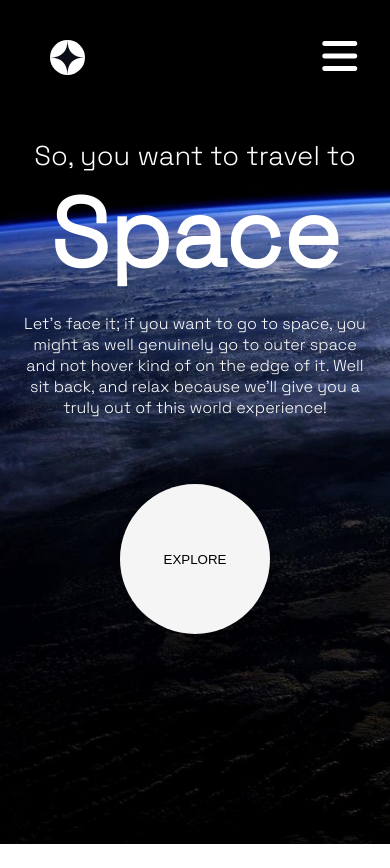
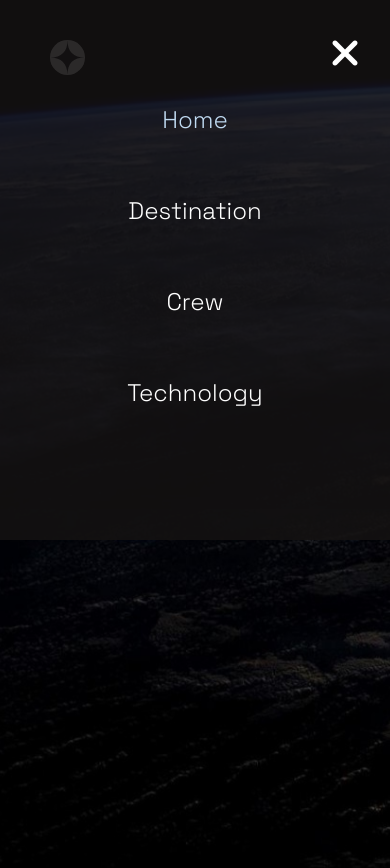
Before and after one commit to Davimrp/Space-Tourism-, a plain HTML site: page index.html in a window 390 px wide. Both pictures are taken after a click on the icon 339 px from the left and 56 px from the top of the page. Shown: the top 868 px of the page. Before the commit the page ends 844 px from the top, so only its background shows below. Drawn offline with Linux system fonts and the light colour scheme.

Commit message:
menu mobile do index adicionado

```diff
--- a/Css/body/body.css
+++ b/Css/body/body.css
@@ -1,3 +1,5 @@
+
+
 body {
   width: 100%;
   height: 100vh;
@@ -20,6 +22,7 @@ body::before{
   background-size: cover;
   animation: kenburns-bottom 50s linear infinite alternate forwards;
   z-index: 2;
+  overflow: hidden;
 }
 
 #menu-mobile{
--- a/Css/responsividade/index-max-mobile.css
+++ b/Css/responsividade/index-max-mobile.css
@@ -1,26 +1,3 @@
-body {
-    width: 100%;
-    height: 100vh;
-    display: flex;
-    flex-direction: column;
-    font-family: Space Grotesk, sans-serif;
-    margin: 0;
-    position: relative;
-    overflow: auto;
-    overflow-x: hidden;
-}
-body::before{
-    content: "";
-    position: absolute;
-    top: 0;
-    left: 0;
-    width: 100%;
-    height: 100%;
-    background: black url(../../assets/Planet-earth-surface-atmosphere_1920x1080.jpg) no-repeat;
-    background-size: cover;
-    animation: none;
-    z-index: 2;
-}
 
 nav::before{
     content: "";
@@ -47,7 +24,6 @@ main {
     margin: auto;
     margin-top: 30px;
     justify-content: start;
-    position: relative;
 }
 
 main .text {
@@ -58,6 +34,7 @@ main .text {
 main .text h1{
     font-size: 1.7rem;
     font-weight: 300;
+
 }
 main button {
     background-color: #fffffff5;
@@ -69,6 +46,7 @@ main button {
 
 #menu-mobile{
     display: block;
+    position: static;
 }
 
 i{
@@ -80,18 +58,17 @@ i{
 
 .menu-mobile-active{
     background-color: rgba(19, 17, 17, 0.897);
-    display: flex;
+    position: absolute;
+    width: 100vw;
+    top: -20px;
+    height: 560px;
+    font-size: 1.5rem;
+    display: none;
     flex-direction: column;
+    align-items: center;
     justify-content: center;
-    align-items: center;
-    position: absolute;
-    top: -50%;
-    left: -307px;
-    width: 100vw;
-    height: 500px;
-    font-size: 1.5rem;
+    animation: apareceDaDireita .2s ease-out;
 
-    display: none;
 }
 
 .fa-xmark{
--- /dev/null
+++ b/JS/index.js
@@ -0,0 +1,19 @@
+const botaoMenu = document.querySelector('.fa-bars');
+const menuMobile = document.querySelector('.menu-mobile-active');
+const botaoSairMenu = document.getElementById('sair-menu')
+
+
+function abrirMenu(){
+    menuMobile.style.display = 'flex'
+    document.querySelector('main').style.display = 'none';
+    botaoMenu.style.opacity = '0';
+}
+botaoMenu.addEventListener('click', abrirMenu)
+
+
+function fecharMenu(){
+    menuMobile.style.display = 'none'
+    document.querySelector('main').style.display = 'flex';
+    botaoMenu.style.opacity = '1';
+}
+botaoSairMenu.addEventListener('click', fecharMenu)
--- a/index.html
+++ b/index.html
@@ -22,8 +22,9 @@
 
       <nav id="menu-mobile">
         <i class="fa-solid fa-bars"></i>
+      </nav>
       <div class="menu-mobile-active">
-            <i class="fa-solid fa-xmark"></i>
+        <i class="fa-solid fa-xmark" id="sair-menu"></i>
 
         <a href="index.html" class="selecionado">Home</a>
         <a href="Html/destination.html">Destination</a>
@@ -31,7 +32,6 @@
         <a href="Html/technology.html">Technology</a>
 
       </div>
-      </nav>
     </header>
 
     <main>
@@ -45,5 +45,7 @@
 
       <a href="Html/destination-mars.html"><button>EXPLORE</button></a>
     </main>
+
+    <script src="JS/index.js"></script>
 </body>
 </html>
```
Lines whose indentation alone changed are shown as unchanged.
